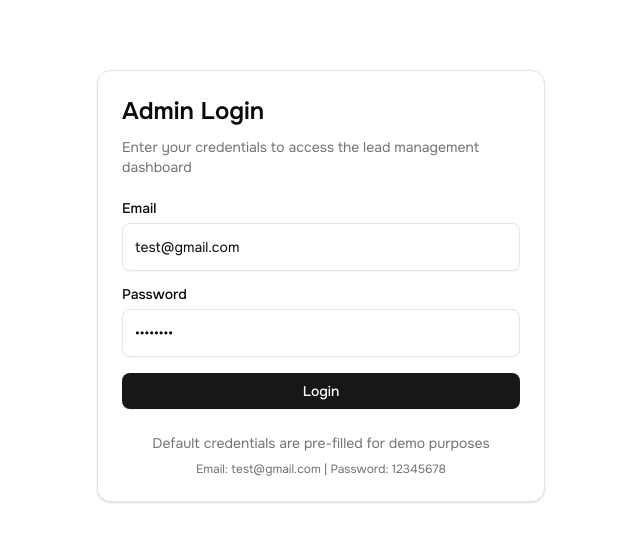
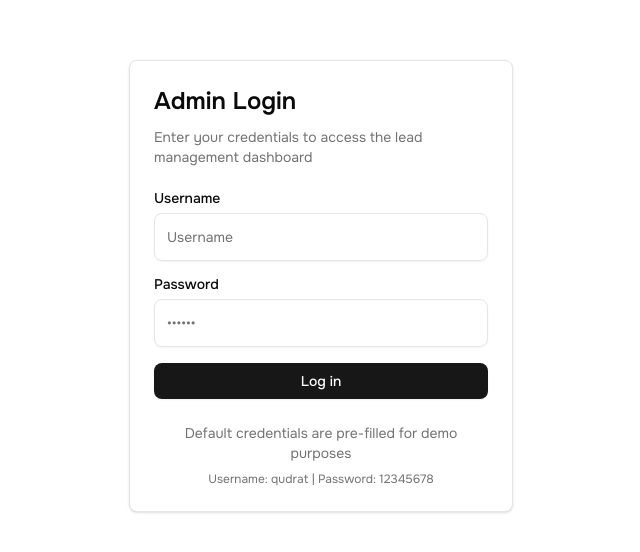
Before and after one commit to NuriddinovQudrat/lead-app, a Next.js app: page /login in a window 1280 px wide. Shown: the part 114-666 px from the top of the page, without its empty margins (319-959 px from the left). Built offline with nearby package versions, Linux system fonts and the light colour scheme.

Commit message:
login route api

```diff
--- /dev/null
+++ b/app/api/auth/login/route.ts
@@ -0,0 +1,24 @@
+import jwt from 'jsonwebtoken';
+import { type NextRequest, NextResponse } from 'next/server';
+
+const SECRET_KEY = 'nuriddinovqudratjon';
+
+export async function POST(request: NextRequest) {
+    try {
+        const { username, password } = await request.json();
+        if (username !== 'qudrat' || password !== '12345678') {
+            return NextResponse.json({ error: 'Invalid username or password' }, { status: 401 });
+        }
+
+        const token = jwt.sign({ username }, SECRET_KEY, { expiresIn: '24h' });
+
+        return NextResponse.json(
+            {
+                token,
+            },
+            { status: 200 },
+        );
+    } catch (error) {
+        return NextResponse.json({ error: 'An unexpected error occurred' }, { status: 500 });
+    }
+}
--- a/app/layout.tsx
+++ b/app/layout.tsx
@@ -3,6 +3,8 @@ import type { Metadata } from 'next';
 import { Onest } from 'next/font/google';
 import './globals.css';
 import { Suspense } from '@/components/suspense';
+import { ToastContainer } from 'react-toastify';
+import { ContainerToastProps } from '@/configs/toast';
 
 const onest = Onest({
     weight: ['200', '400', '500', '600', '700', '800', '900'],
@@ -23,6 +25,7 @@ export default function RootLayout({
             <body className={onest.className}>
                 <Suspense>
                     <NextTopLoaderProvider />
+                    <ToastContainer {...ContainerToastProps} theme='light' />
                     {children}
                 </Suspense>
             </body>
--- /dev/null
+++ b/app/login/form.schema.ts
@@ -0,0 +1,8 @@
+import { z } from 'zod';
+
+export const formSchema = z.object({
+    username: z.string().min(3, 'Username must be at least 3 characters long'),
+    password: z.string().min(6, 'Password must be at least 6 characters long'),
+});
+
+export type SchemaType = z.infer<typeof formSchema>;
--- a/app/login/page.tsx
+++ b/app/login/page.tsx
@@ -1,27 +1,90 @@
 'use client';
 
-import { useEffect } from 'react';
-import { useRouter } from 'next/navigation';
-import { LoginForm } from '@/components/login-form';
+import { Button } from '@/components/ui/button';
+import {
+    Card,
+    CardContent,
+    CardDescription,
+    CardFooter,
+    CardHeader,
+    CardTitle,
+} from '@/components/ui/card';
+import {
+    Form,
+    FormControl,
+    FormField,
+    FormItem,
+    FormLabel,
+    FormMessage,
+} from '@/components/ui/form';
+import { Input } from '@/components/ui/input';
+import { usePage } from './use-page';
 
 export default function LoginPage() {
-    const router = useRouter();
-
-    // Check if already logged in
-    useEffect(() => {
-        const isAuthenticated = localStorage.getItem('isAuthenticated');
-        if (isAuthenticated === 'true') {
-            router.push('/dashboard');
-        }
-    }, [router]);
+    const { form, onSubmit } = usePage();
 
     return (
-        <div className='flex min-h-screen flex-col'>
-            <main className='flex flex-1 items-center justify-center p-6'>
-                <div className='w-full max-w-md'>
-                    <LoginForm />
-                </div>
-            </main>
+        <div className='flex min-h-screen justify-center items-center'>
+            <Card className='w-96 rounded-md'>
+                <CardHeader className='space-y-1'>
+                    <CardTitle className='text-2xl'>Admin Login</CardTitle>
+                    <CardDescription>
+                        Enter your credentials to access the lead management dashboard
+                    </CardDescription>
+                </CardHeader>
+                <CardContent>
+                    <Form {...form}>
+                        <form onSubmit={form.handleSubmit(onSubmit)} className='space-y-4'>
+                            <FormField
+                                control={form.control}
+                                name='username'
+                                render={({ field }) => (
+                                    <FormItem>
+                                        <FormLabel>Username</FormLabel>
+                                        <FormControl>
+                                            <Input placeholder='Username' {...field} />
+                                        </FormControl>
+                                        <FormMessage />
+                                    </FormItem>
+                                )}
+                            />
+                            <FormField
+                                control={form.control}
+                                name='password'
+                                render={({ field }) => (
+                                    <FormItem>
+                                        <FormLabel>Password</FormLabel>
+                                        <FormControl>
+                                            <Input
+                                                type='password'
+                                                placeholder='••••••'
+                                                {...field}
+                                            />
+                                        </FormControl>
+                                        <FormMessage />
+                                    </FormItem>
+                                )}
+                            />
+                            {form.formState.errors.root && (
+                                <p className='text-sm font-medium text-destructive'>
+                                    {form.formState.errors.root.message}
+                                </p>
+                            )}
+                            <Button type='submit' className='w-full'>
+                                Log in
+                            </Button>
+                        </form>
+                    </Form>
+                </CardContent>
+                <CardFooter className='flex flex-col gap-2 text-center'>
+                    <p className='text-sm text-muted-foreground'>
+                        Default credentials are pre-filled for demo purposes
+                    </p>
+                    <p className='text-xs text-muted-foreground'>
+                        Username: qudrat | Password: 12345678
+                    </p>
+                </CardFooter>
+            </Card>
         </div>
     );
 }
--- /dev/null
+++ b/app/login/use-page.ts
@@ -0,0 +1,44 @@
+import { ROUTER } from '@/constants/router';
+import { useUserStore } from '@/store/user';
+import { zodResolver } from '@hookform/resolvers/zod';
+import { useRouter } from 'next/navigation';
+import { useForm } from 'react-hook-form';
+import { toast } from 'react-toastify';
+import { formSchema, SchemaType } from './form.schema';
+
+export const usePage = () => {
+    const setStoreUser = useUserStore(state => state.setUser);
+    const router = useRouter();
+
+    const form = useForm<SchemaType>({
+        resolver: zodResolver(formSchema),
+        defaultValues: {
+            username: '',
+            password: '',
+        },
+    });
+
+    const onSubmit = async (values: SchemaType) => {
+        try {
+            const response = await fetch('/api/auth/login', {
+                method: 'POST',
+                headers: { 'Content-Type': 'application/json' },
+                body: JSON.stringify(values),
+            });
+
+            const result = await response.json();
+
+            if (response.ok) {
+                setStoreUser(result.token);
+                router.push(ROUTER.ADMIN);
+                toast.success('Succesfully logged in!');
+            } else {
+                toast.error(result.message || 'Login failed');
+            }
+        } catch (error) {
+            toast.error('Something went wrong. Please try again.');
+        }
+    };
+
+    return { form, onSubmit };
+};
--- /dev/null
+++ b/configs/toast.ts
@@ -0,0 +1,13 @@
+import { type ToastContainerProps } from 'react-toastify';
+
+export const ContainerToastProps: ToastContainerProps = {
+    position: 'bottom-right',
+    autoClose: 5000,
+    rtl: false,
+    closeOnClick: true,
+    pauseOnHover: true,
+    draggable: true,
+    toastStyle: {
+        borderRadius: '4px',
+    },
+};
--- a/package.json
+++ b/package.json
@@ -22,10 +22,12 @@
         "@radix-ui/react-separator": "^1.1.2",
         "@radix-ui/react-slot": "^1.1.2",
         "@radix-ui/react-tooltip": "^1.1.8",
+        "axios": "^1.8.2",
         "class-variance-authority": "^0.7.1",
         "clsx": "^2.1.1",
         "dayjs": "^1.11.13",
         "js-cookie": "^3.0.5",
+        "jsonwebtoken": "^9.0.2",
         "lucide-react": "^0.479.0",
         "next": "15.2.1",
         "next-themes": "^0.4.4",
@@ -33,6 +35,7 @@
         "react": "^19.0.0",
         "react-dom": "^19.0.0",
         "react-hook-form": "^7.54.2",
+        "react-toastify": "^11.0.5",
         "tailwind-merge": "^3.0.2",
         "tailwindcss-animate": "^1.0.7",
         "zod": "^3.24.2",
@@ -43,6 +46,7 @@
         "@eslint/js": "^9.22.0",
         "@tailwindcss/postcss": "^4",
         "@types/js-cookie": "^3.0.6",
+        "@types/jsonwebtoken": "^9.0.9",
         "@types/node": "^20",
         "@types/react": "^19",
         "@types/react-dom": "^19",
--- a/store/user/index.ts
+++ b/store/user/index.ts
@@ -3,7 +3,6 @@ import { clearUser, getUser, setUserToCookie } from '@/utils/user';
 import { create } from 'zustand';
 
 interface UserStoreProps {
-    user: any;
     hasAccess: boolean;
     setUser: (user: AuthTokenProps) => void;
     setClearUser: () => void;
@@ -14,10 +13,10 @@ export const useUserStore = create<UserStoreProps>(set => ({
     hasAccess: !!getUser()?.token,
     setUser: user => {
         setUserToCookie(user);
-        set({ hasAccess: true, user: user });
+        set({ hasAccess: true });
     },
     setClearUser: () => {
         clearUser();
-        set({ hasAccess: false, user: undefined });
+        set({ hasAccess: false });
     },
 }));
--- a/types/auth.ts
+++ b/types/auth.ts
@@ -1,9 +1,3 @@
-export interface UserDetail {
-    id: number;
-    username: string;
-}
-
 export interface AuthTokenProps {
     token: string;
-    user?: UserDetail;
 }
```
Also changed, not shown: 1 other file (tests, documents, lock files or other folders).
